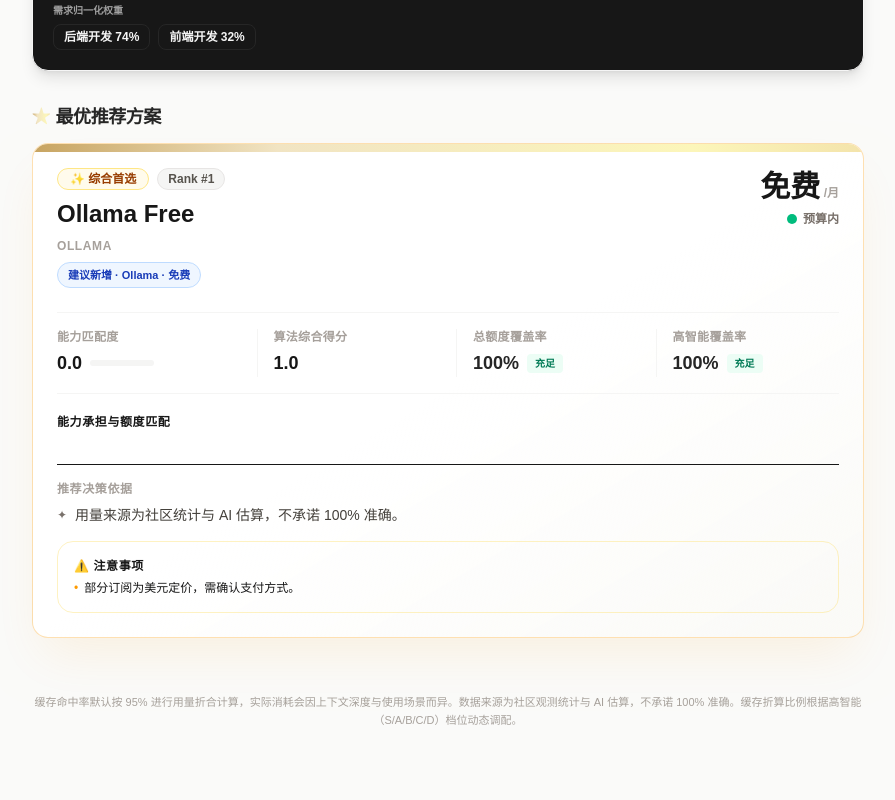
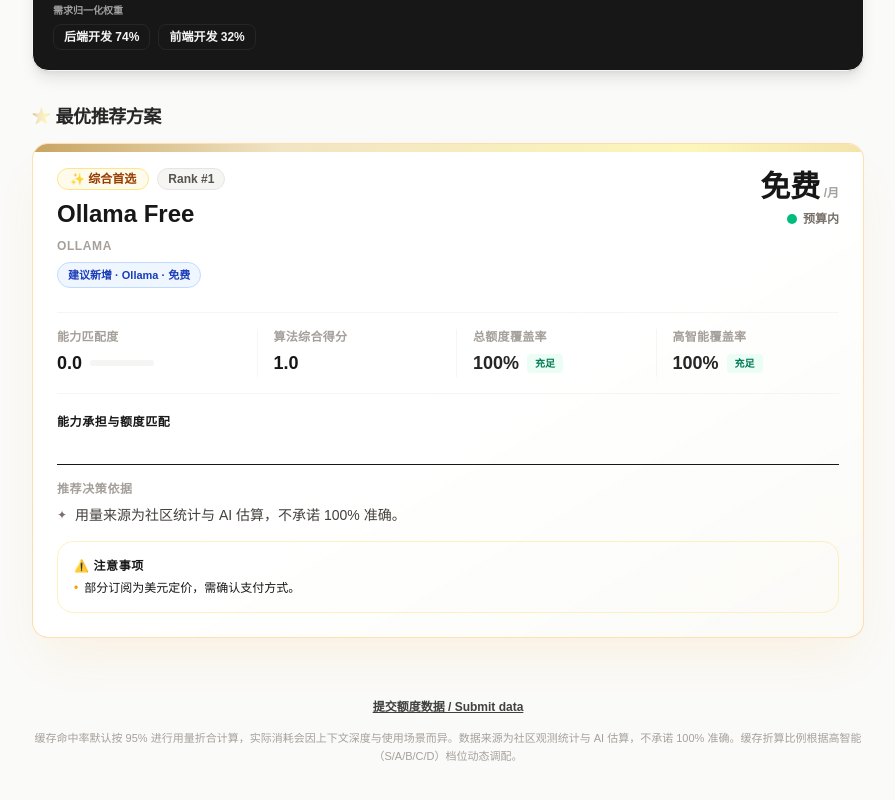
Before and after one commit to FeiZhuLulu/SubPlan, a Next.js app: page /result in a window 1280 px wide. Shown: the part 316-1116 px from the top of the page, without its empty margins (192-1087 px from the left). Built offline with nearby package versions, Linux system fonts and the light colour scheme.

Commit message:
Add GitHub Issue Template for AI quota submissions and integrate submit data links to footer of main page and results page

```diff
--- a/app/page.tsx
+++ b/app/page.tsx
@@ -65,6 +65,16 @@
           <p className="mt-1 text-stone-350">
             {t.footer2}
           </p>
+          <p className="mt-3">
+            <a
+              href="https://github.com/FeiZhuLulu/SubPlan/issues/new/choose"
+              target="_blank"
+              rel="noopener noreferrer"
+              className="text-stone-500 hover:text-black font-bold underline transition-colors cursor-pointer"
+            >
+              提交额度数据 / Submit data
+            </a>
+          </p>
         </div>
       </div>
     </main>
--- a/app/result/page.tsx
+++ b/app/result/page.tsx
@@ -644,9 +644,21 @@
         )}
 
         {/* Footer */}
-        <p className="mt-8 text-center text-[11px] text-stone-400 font-medium leading-relaxed">
-          {t.footer2}
-        </p>
+        <div className="mt-8 text-center space-y-3">
+          <p>
+            <a
+              href="https://github.com/FeiZhuLulu/SubPlan/issues/new/choose"
+              target="_blank"
+              rel="noopener noreferrer"
+              className="text-xs font-bold text-neutral-700 hover:text-black underline transition-colors cursor-pointer"
+            >
+              提交额度数据 / Submit data
+            </a>
+          </p>
+          <p className="text-[11px] text-stone-400 font-medium leading-relaxed">
+            {t.footer2}
+          </p>
+        </div>
       </div>
     </main>
   );
--- a/components/ResultClient.tsx
+++ b/components/ResultClient.tsx
@@ -420,6 +420,20 @@
             ) : null}
           </div>
         )}
+
+        {/* Footer */}
+        <div className="mt-8 text-center space-y-3">
+          <p>
+            <a
+              href="https://github.com/FeiZhuLulu/SubPlan/issues/new/choose"
+              target="_blank"
+              rel="noopener noreferrer"
+              className="text-xs font-bold text-neutral-700 hover:text-black underline transition-colors cursor-pointer"
+            >
+              提交额度数据 / Submit data
+            </a>
+          </p>
+        </div>
       </div>
     </main>
   );
```
